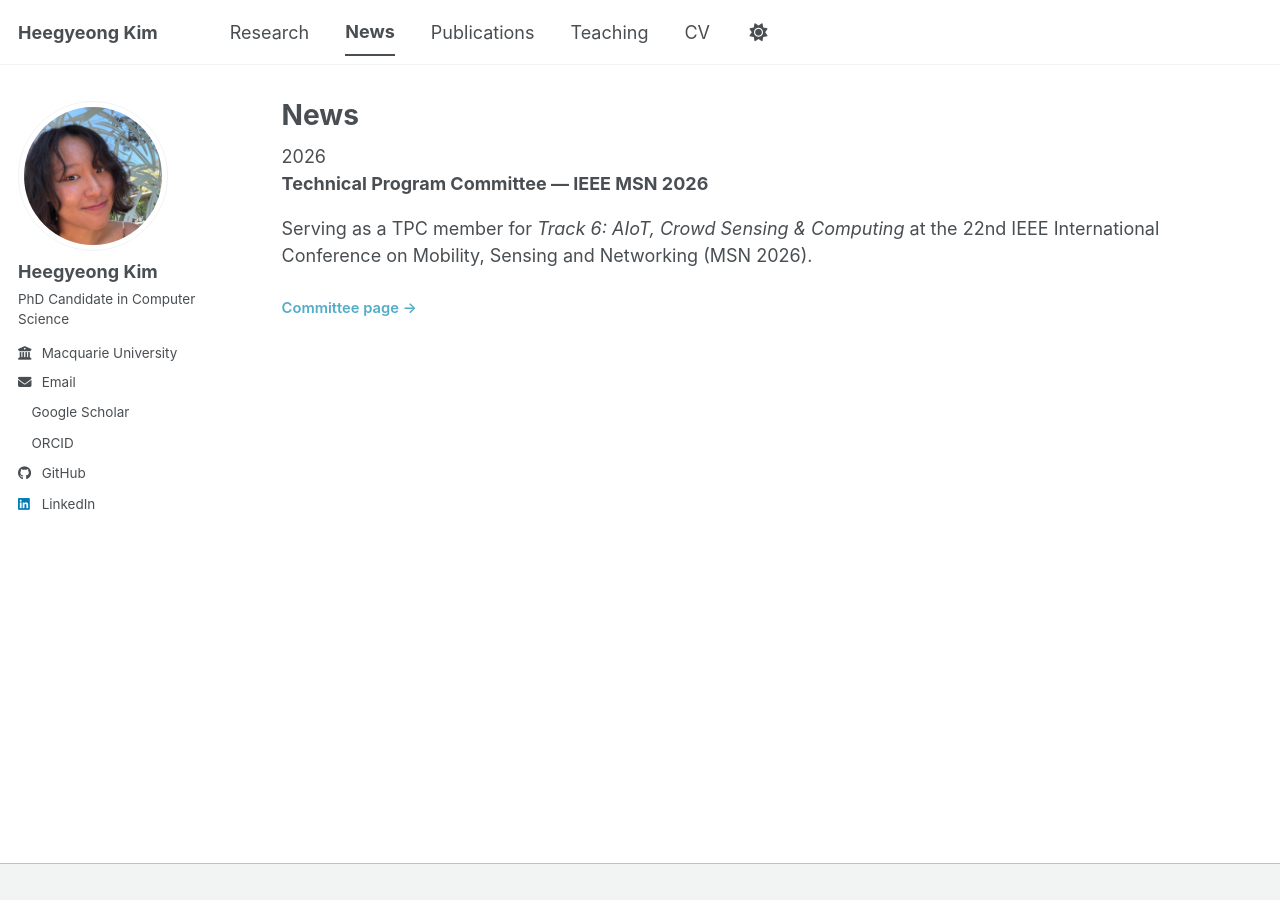
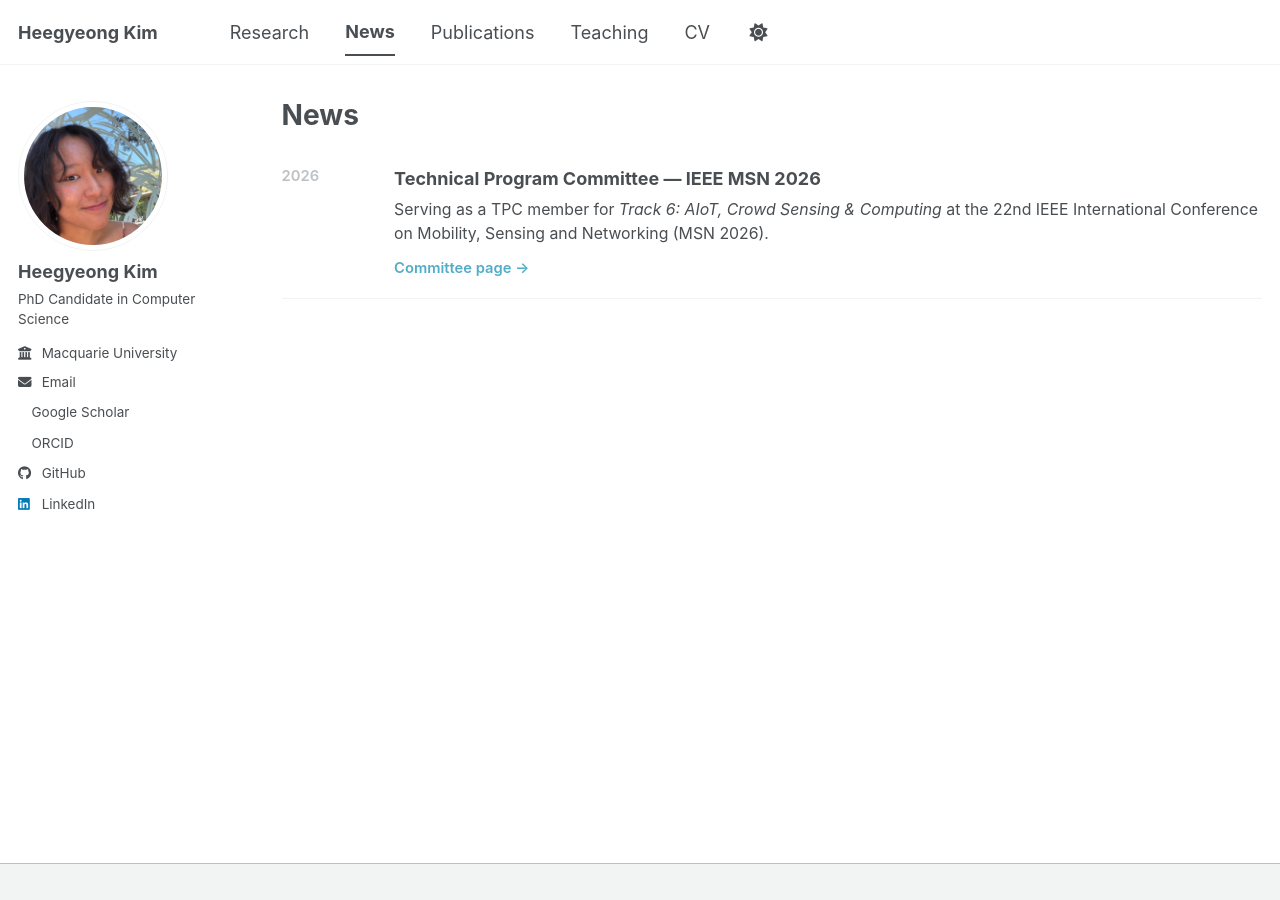
Before and after one commit to HeegyeongK/heegyeongk.github.io, a Jekyll site: the page built from _pages/news.md, in a window 1280 px wide. Built offline with Jekyll 4.4.1, drawn with Linux system fonts in a browser that asks for light colours; a style sheet for code colours, icons or effects is not loaded.

Commit message:
Style News and Teaching metadata

```diff
--- a/_sass/_custom.scss
+++ b/_sass/_custom.scss
@@ -161,3 +161,53 @@
   max-width: 48rem;
   margin-bottom: 1.5rem;
 }
+
+
+/* News */
+.news-list {
+  margin-top: 1rem;
+}
+
+.news-item {
+  display: grid;
+  grid-template-columns: 5.25rem minmax(0, 1fr);
+  gap: 1rem;
+  padding: 1rem 0;
+  border-bottom: 1px solid var(--global-border-color);
+}
+
+.news-date {
+  color: var(--global-text-color-light);
+  font-size: 0.82rem;
+  font-weight: 600;
+}
+
+.news-body p {
+  margin: 0.3rem 0 0.35rem;
+  font-size: 0.88rem;
+  line-height: 1.55;
+}
+
+.teaching-meta {
+  margin-top: 0.15rem;
+  color: var(--global-text-color-light);
+  font-size: 0.76rem;
+  line-height: 1.45;
+}
+
+.teaching-meta .meta-sep {
+  margin: 0 0.35rem;
+}
+
+.teaching-role {
+  margin-top: 0.28rem !important;
+  color: var(--global-text-color);
+  font-size: 0.82rem !important;
+}
+
+@media (max-width: 600px) {
+  .news-item {
+    grid-template-columns: 1fr;
+    gap: 0.25rem;
+  }
+}
```
